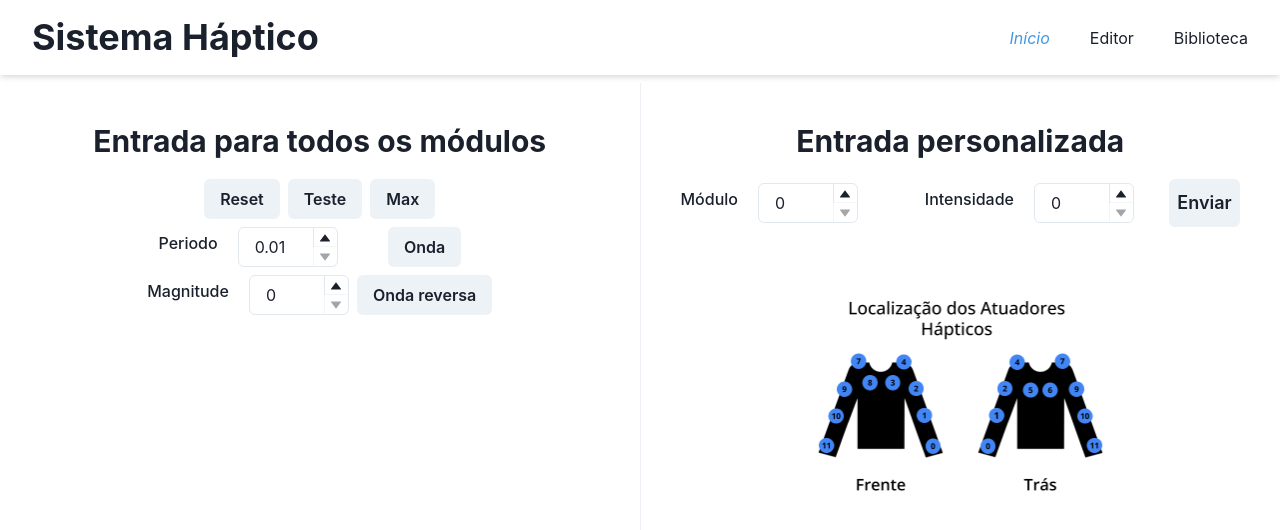
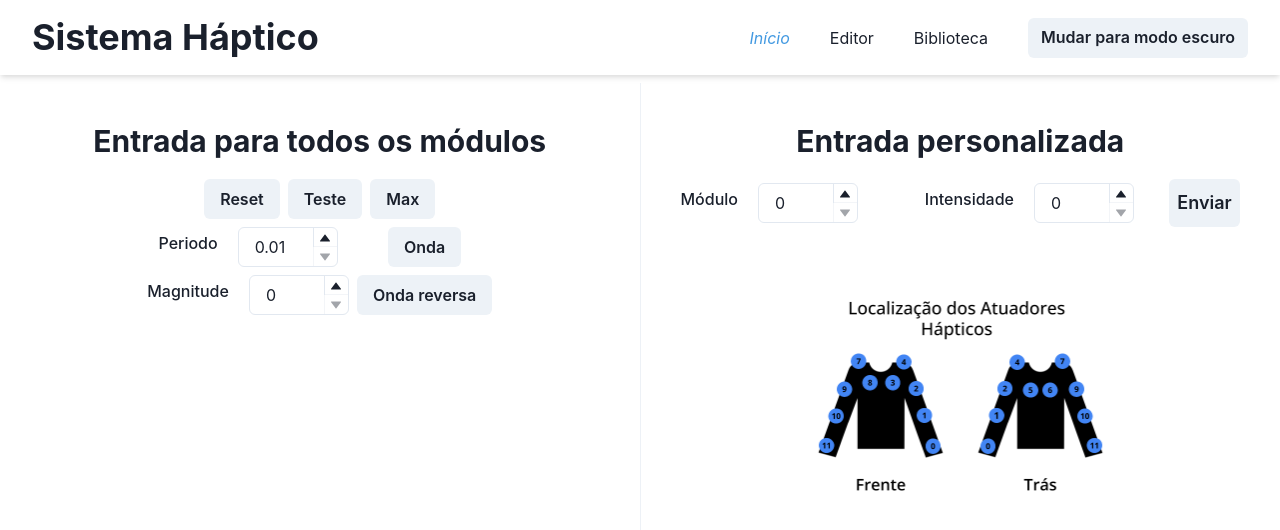
Before and after one commit to emmenezes/hapticsys-interface, a React (Create React App) app: page / in a window 1280 px wide. Shown: the top 530 px of the page. Built offline with nearby package versions, Linux system fonts and the light colour scheme.

Commit message:
feat: adiciona botão para mudar entre modo claro e escuro

```diff
--- a/src/components/Header.jsx
+++ b/src/components/Header.jsx
@@ -1,4 +1,4 @@
-import { HStack, Heading, Link } from '@chakra-ui/react';
+import { Button, HStack, Heading, Link, useColorMode } from '@chakra-ui/react';
 import React from 'react';
 
 export const Pages = [
@@ -8,6 +8,7 @@ export const Pages = [
 ];
 
 export function Header({ actualPage }) {
+  const { colorMode, toggleColorMode}  = useColorMode();
   return (
     <HStack justifyContent={'space-between'} px={8} py={4} boxShadow="md" w={'100%'}>
       <Heading as="h1">Sistema Háptico</Heading>
@@ -16,6 +17,9 @@ export function Header({ actualPage }) {
           if (actualPage === page.title) return <Link color='blue.400' as='i' >{page.title}</Link>;
           return <Link href={page.link}>{page.title}</Link>;
         })}
+        <Button onClick={toggleColorMode} w={220}>
+          Mudar para modo {colorMode === 'light' ? 'escuro' : 'claro'}
+        </Button>
       </HStack>
     </HStack>
   );
```
